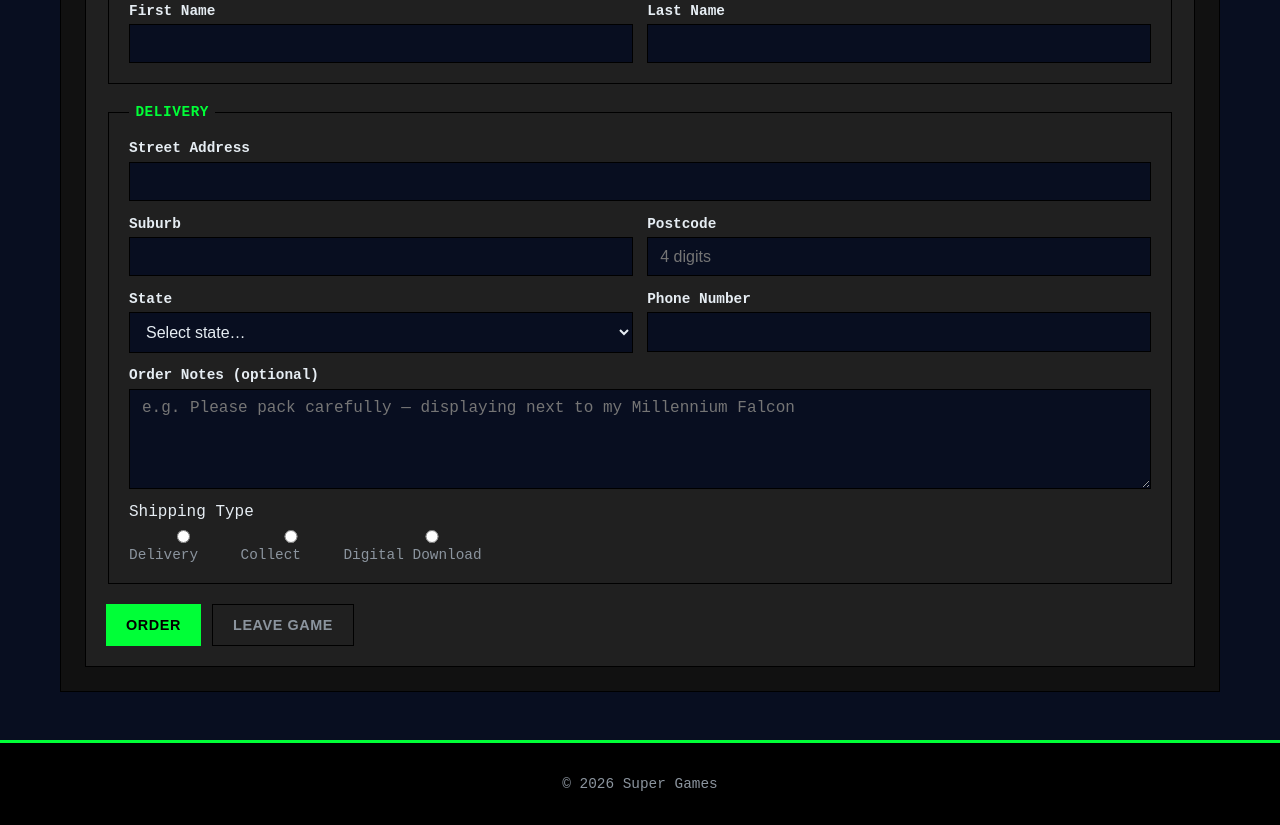
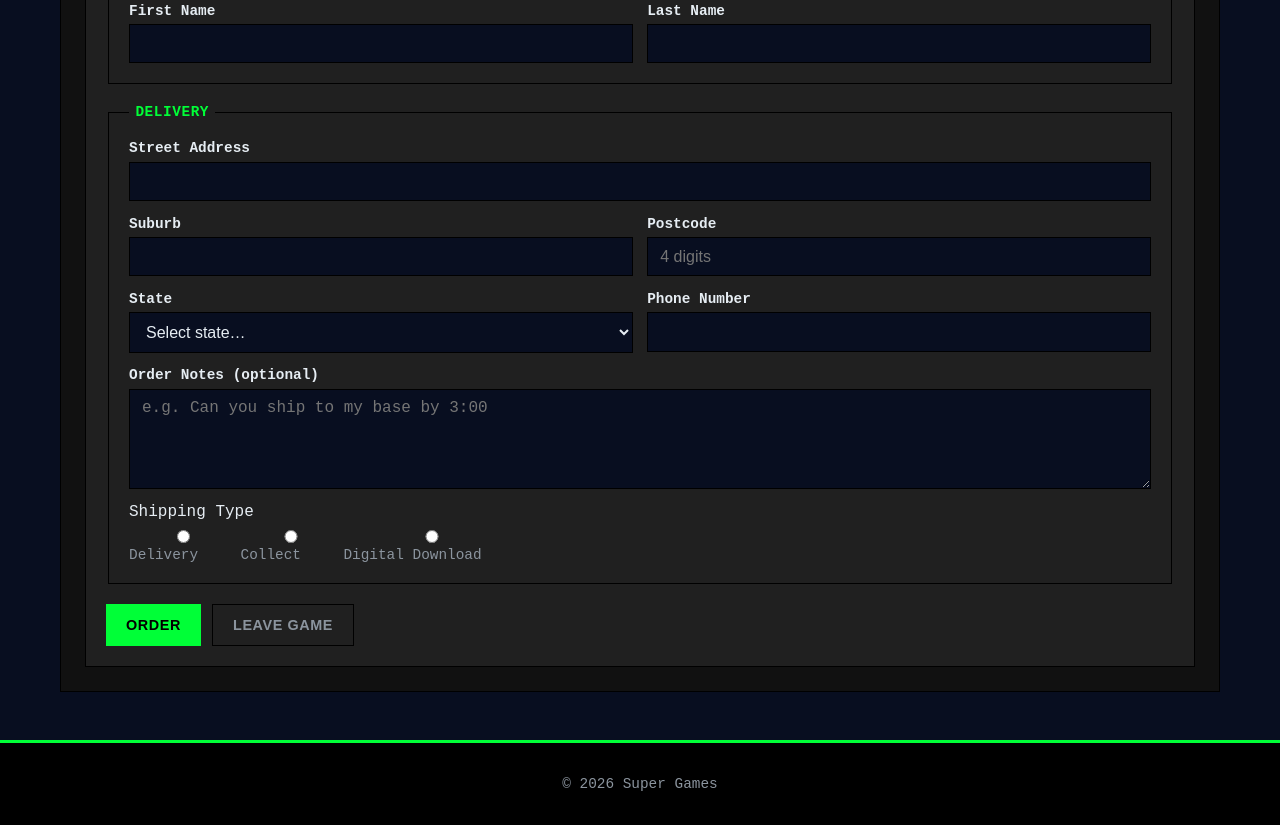
Before and after one commit to legoprO11/Super-Games, a plain HTML site: page checkout.html in a window 1280 px wide. Shown: the part 588-1413 px from the top of the page. Drawn offline with Linux system fonts and the light colour scheme.

Commit message:
Add files via upload

```diff
--- a/checkout.html
+++ b/checkout.html
@@ -170,7 +170,7 @@
                             <textarea
                                 id="order_notes"
                                 name="order_notes"
-                                placeholder="e.g. Please pack carefully — displaying next to my Millennium Falcon"
+                                placeholder="e.g. Can you ship to my base by 3:00"
                                 ></textarea>
                             <!-- Optional field -->
                         </div>
```
